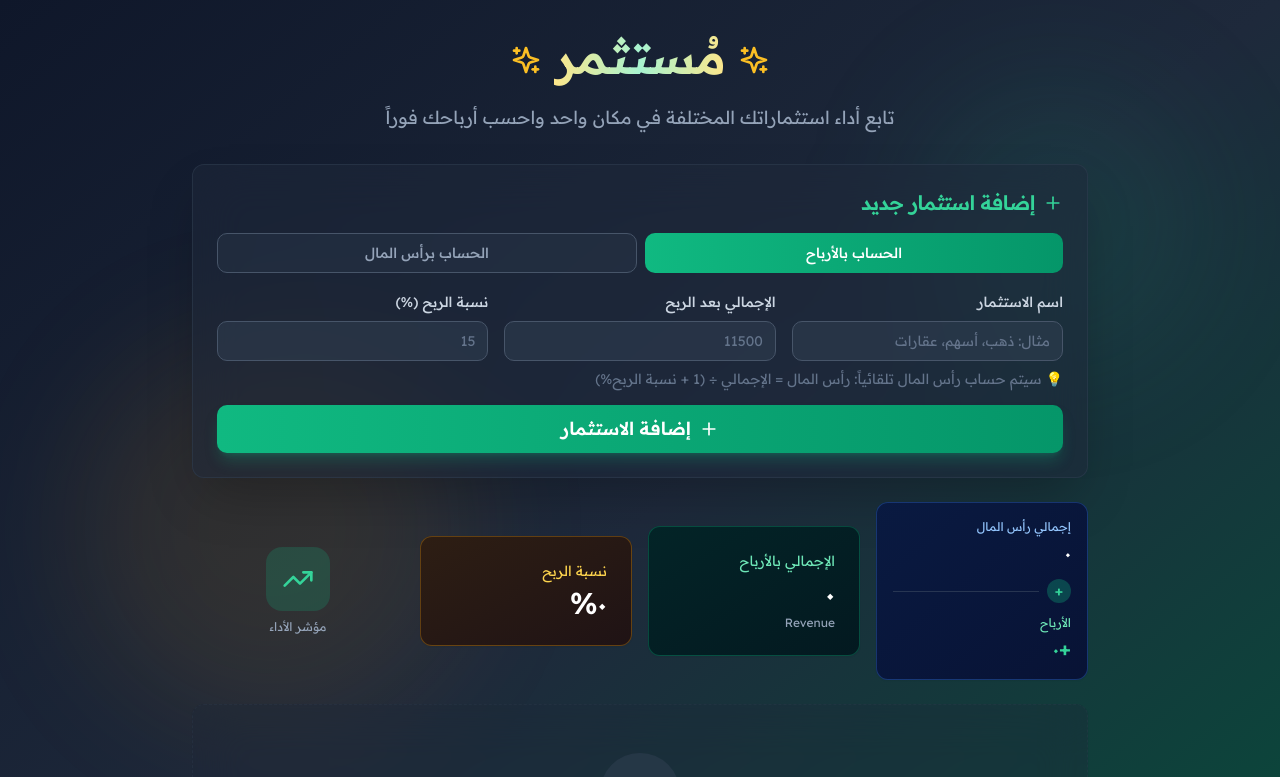
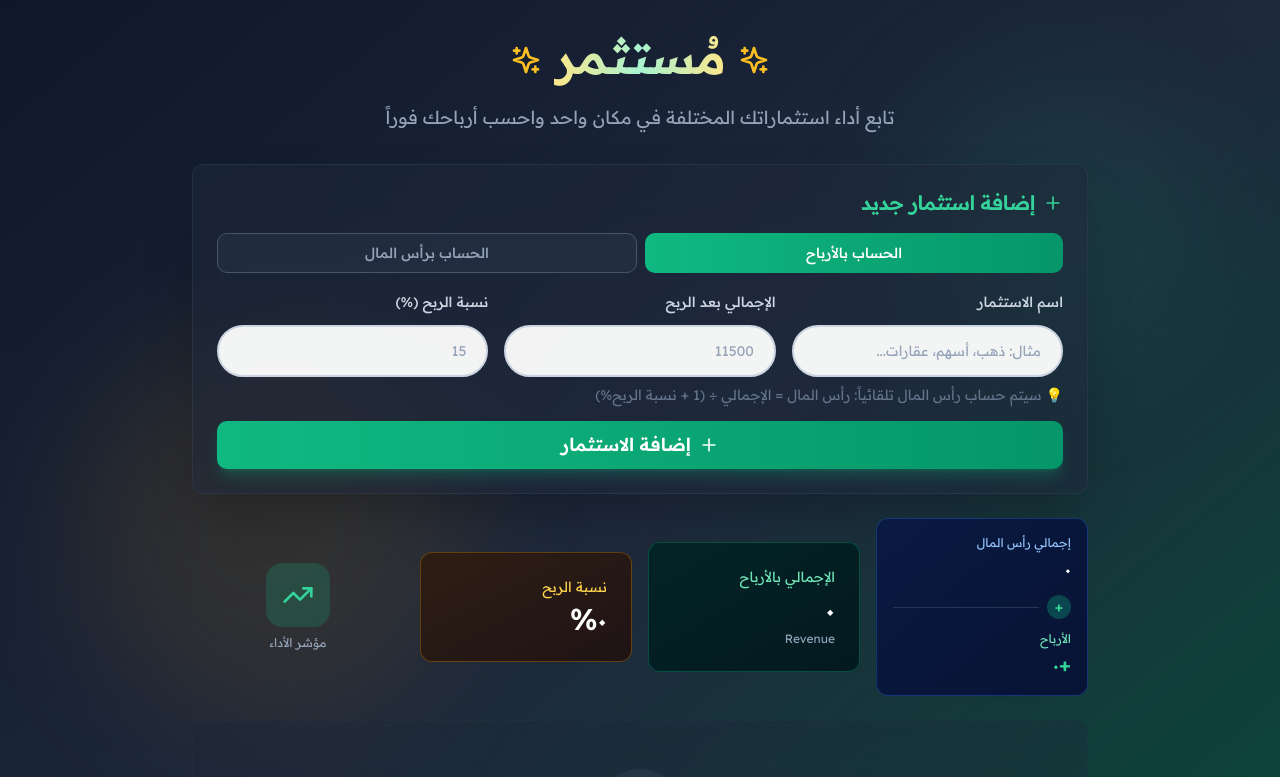
Before and after one commit to arahmanatif/investment-tracker, a Next.js app: page / in a window 1280 px wide. Shown: the top 777 px of the page. Built offline with nearby package versions, Linux system fonts and the light colour scheme.

Commit message:
Update input design to match Figma
- White background with rounded-full border radius
- Light gray border (slate-300) in inactive state
- Green border (emerald-600) on focus
- Larger padding for better touch targets
- Smooth transition on focus state

```diff
--- a/app/page.js
+++ b/app/page.js
@@ -150,7 +150,7 @@ export default function InvestmentTracker() {
             </div>
 
             <div className="grid grid-cols-1 md:grid-cols-3 gap-4">
-              <div className="space-y-2">
+              <div className="space-y-3">
                 <Label htmlFor="name" className="text-slate-300">اسم الاستثمار</Label>
                 <Input
                   id="name"
@@ -158,13 +158,13 @@ export default function InvestmentTracker() {
                   value={formData.name}
                   onChange={handleInputChange}
                   onKeyPress={handleKeyPress}
-                  placeholder="مثال: ذهب، أسهم، عقارات"
-                  className="bg-slate-700/50 border-slate-600 text-white placeholder:text-slate-500 focus:border-emerald-500 focus:ring-emerald-500/20"
+                  placeholder="مثال: ذهب، أسهم، عقارات..."
+                  className="bg-white/95 border-2 border-slate-300 text-slate-800 placeholder:text-slate-400 rounded-full px-5 py-6 focus:border-emerald-600 focus:ring-0 focus:ring-emerald-600/0 transition-colors"
                 />
               </div>
 
               {inputMode === 'capital' ? (
-                <div className="space-y-2">
+                <div className="space-y-3">
                   <Label htmlFor="capital" className="text-slate-300">رأس المال</Label>
                   <Input
                     id="capital"
@@ -174,11 +174,11 @@ export default function InvestmentTracker() {
                     onChange={handleInputChange}
                     onKeyPress={handleKeyPress}
                     placeholder="10000"
-                    className="bg-slate-700/50 border-slate-600 text-white placeholder:text-slate-500 focus:border-emerald-500 focus:ring-emerald-500/20"
+                    className="bg-white/95 border-2 border-slate-300 text-slate-800 placeholder:text-slate-400 rounded-full px-5 py-6 focus:border-emerald-600 focus:ring-0 focus:ring-emerald-600/0 transition-colors"
                   />
                 </div>
               ) : (
-                <div className="space-y-2">
+                <div className="space-y-3">
                   <Label htmlFor="totalAmount" className="text-slate-300">الإجمالي بعد الربح</Label>
                   <Input
                     id="totalAmount"
@@ -188,12 +188,12 @@ export default function InvestmentTracker() {
                     onChange={handleInputChange}
                     onKeyPress={handleKeyPress}
                     placeholder="11500"
-                    className="bg-slate-700/50 border-slate-600 text-white placeholder:text-slate-500 focus:border-amber-500 focus:ring-amber-500/20"
+                    className="bg-white/95 border-2 border-slate-300 text-slate-800 placeholder:text-slate-400 rounded-full px-5 py-6 focus:border-emerald-600 focus:ring-0 focus:ring-emerald-600/0 transition-colors"
                   />
                 </div>
               )}
 
-              <div className="space-y-2">
+              <div className="space-y-3">
                 <Label htmlFor="profitRate" className="text-slate-300">نسبة الربح (%)</Label>
                 <Input
                   id="profitRate"
@@ -203,7 +203,7 @@ export default function InvestmentTracker() {
                   onChange={handleInputChange}
                   onKeyPress={handleKeyPress}
                   placeholder="15"
-                  className="bg-slate-700/50 border-slate-600 text-white placeholder:text-slate-500 focus:border-emerald-500 focus:ring-emerald-500/20"
+                  className="bg-white/95 border-2 border-slate-300 text-slate-800 placeholder:text-slate-400 rounded-full px-5 py-6 focus:border-emerald-600 focus:ring-0 focus:ring-emerald-600/0 transition-colors"
                 />
               </div>
             </div>
```
